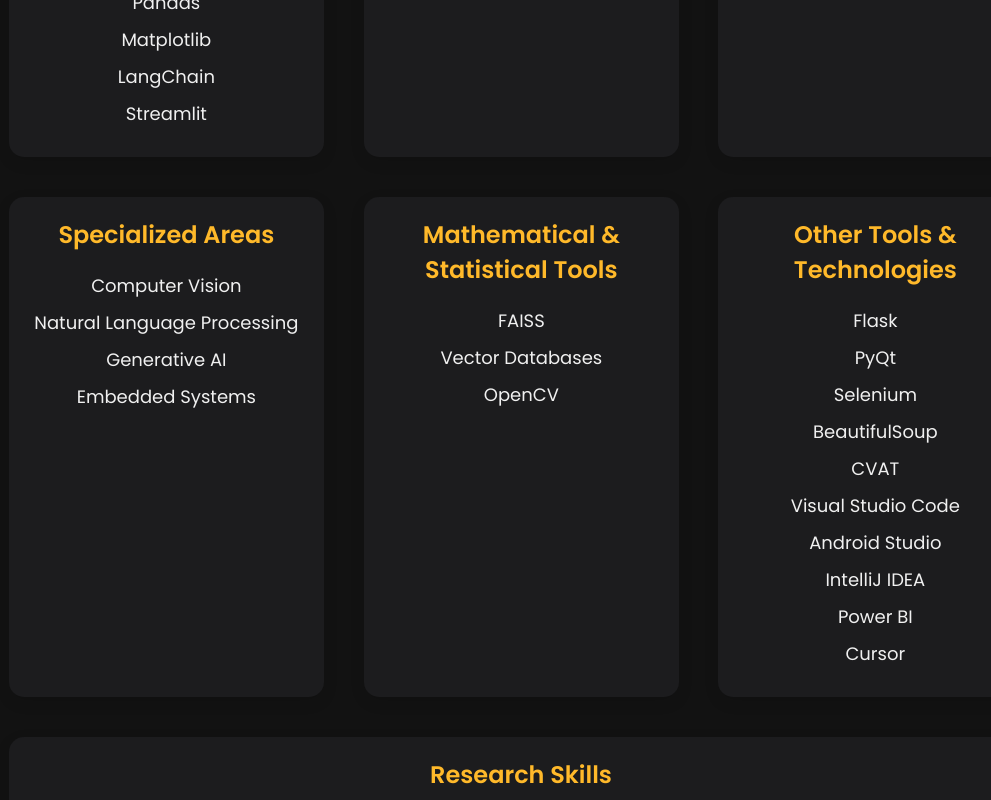
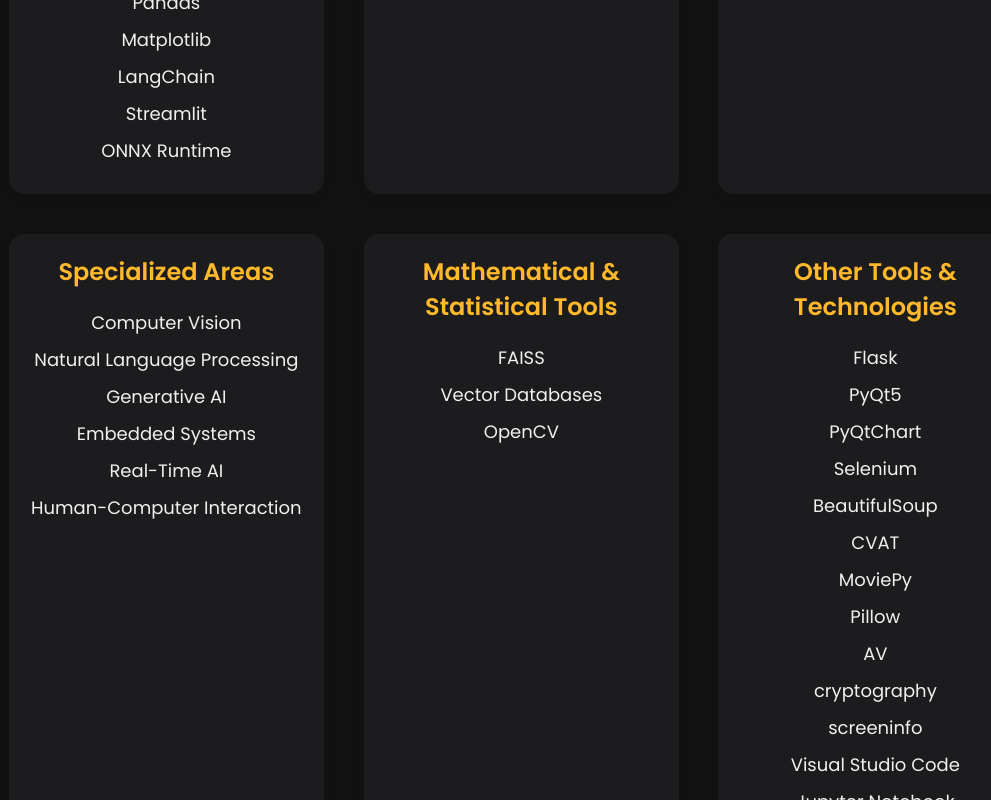
Before and after one commit to vinaydhorajiya01/myportfolio, a React (Vite) app: page / in a window 1280 px wide. Shown: the part 3740-4540 px from the top of the page, without its empty margins (119-1110 px from the left). Built offline with nearby package versions, Linux system fonts and the light colour scheme; a web font is replaced by a local one.

Commit message:
skills added

```diff
--- a/src/components/Skills/Skills.jsx
+++ b/src/components/Skills/Skills.jsx
@@ -1,4 +1,3 @@
-import React from 'react';
 import styles from './Skills.module.css';
 import { TiltCard } from './tiltcard';
 
@@ -29,6 +28,7 @@
             "Matplotlib",
             "LangChain",
             "Streamlit",
+            "ONNX Runtime"
           ]}
         />
         <TiltCard
@@ -46,6 +46,8 @@
             "Natural Language Processing",
             "Generative AI",
             "Embedded Systems",
+            "Real-Time AI",
+            "Human-Computer Interaction"
           ]}
         />
         <TiltCard
@@ -56,26 +58,35 @@
           title="Other Tools & Technologies"
           skills={[
             "Flask",
-            "PyQt",
+            "PyQt5",
+            "PyQtChart",
             "Selenium",
             "BeautifulSoup",
             "CVAT",
+            "MoviePy",
+            "Pillow",
+            "AV",
+            "cryptography",
+            "screeninfo",
             "Visual Studio Code",
+            "Jupyter Notebook",
+            "PyCharm",
+            "Google Colab",
             "Android Studio",
             "IntelliJ IDEA",
             "Power BI",
-            "Cursor",
+            "Cursor"
           ]}
         />
         <TiltCard
-          title="Research Skills"
+          title="Research & Engineering Skills"
           skills={[
             "Data Collection",
             "Preprocessing",
             "Model Training",
             "Prompt Engineering",
             "Performance Evaluation",
-            "Fine-tuning",
+            "Fine-tuning"
           ]}
         />
       </div>
```
